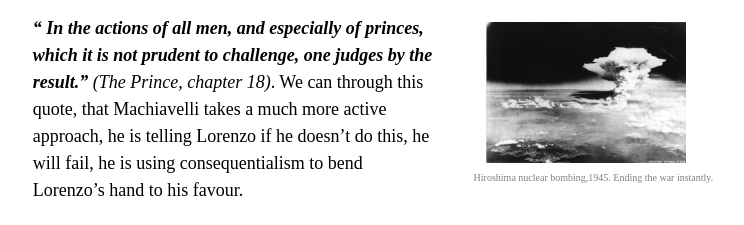
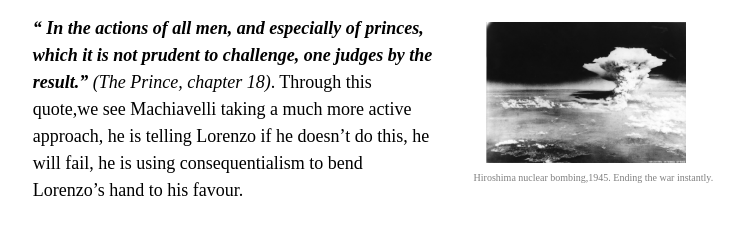
Before and after one commit to waterstart/waterstart.github.io, a plain HTML site: page FeatArticle.html in a window 1280 px wide. Shown: the part 4950-5175 px from the top of the page, without its empty margins (266-1010 px from the left). Drawn offline with Linux system fonts and the light colour scheme; a web font is replaced by a local one.

Commit message:
Update FeatArticle.html
github working again

```diff
--- a/FeatArticle.html
+++ b/FeatArticle.html
@@ -146,7 +146,7 @@
           <figcaption>Hiroshima nuclear bombing,1945. Ending the war instantly.</figcaption>
        </figure>
     <p>
-<p><span class = "quote" sound = "sounds/PrinceThirdQuote.mp3">“ In the actions of all men, and especially of princes, which it is not prudent to challenge, one judges by the result.” </span><i>(The Prince, chapter 18)</i>. We can through this quote, that Machiavelli takes a much more active approach, he is telling Lorenzo if he doesn’t do this, he will fail, he is using consequentialism to bend Lorenzo’s hand to his favour.</p>
+<p><span class = "quote" sound = "sounds/PrinceThirdQuote.mp3">“ In the actions of all men, and especially of princes, which it is not prudent to challenge, one judges by the result.” </span><i>(The Prince, chapter 18)</i>. Through this quote,we see Machiavelli taking a much more active approach, he is telling Lorenzo if he doesn’t do this, he will fail, he is using consequentialism to bend Lorenzo’s hand to his favour.</p>
 </section>
 
 <section id = "conclusion">
```
